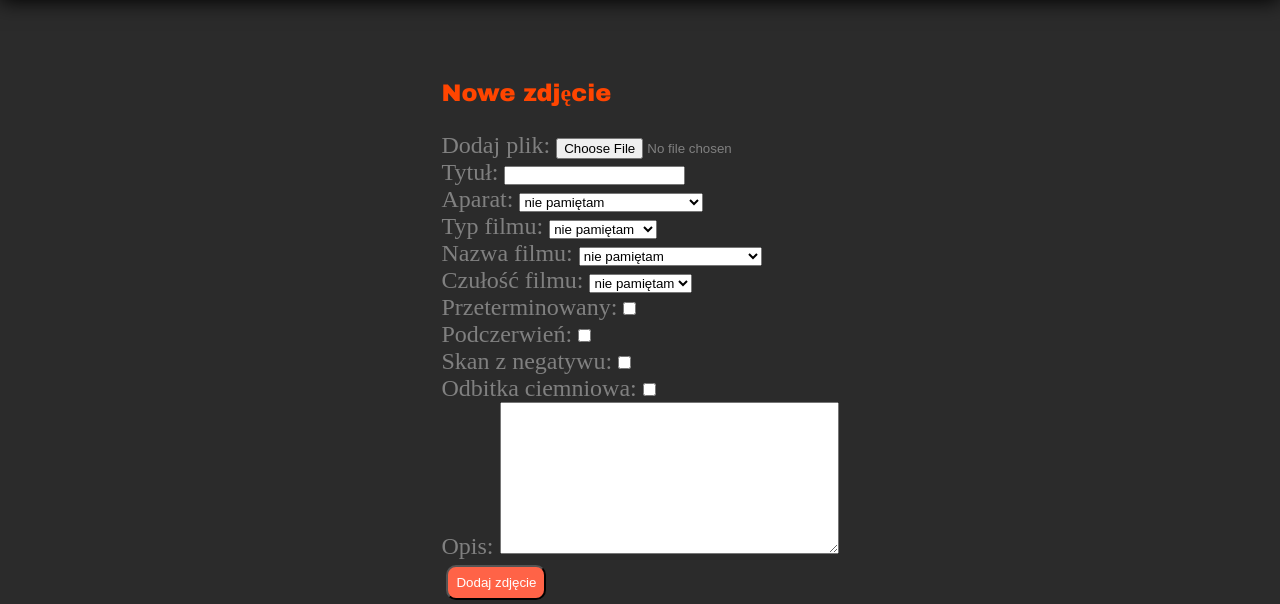
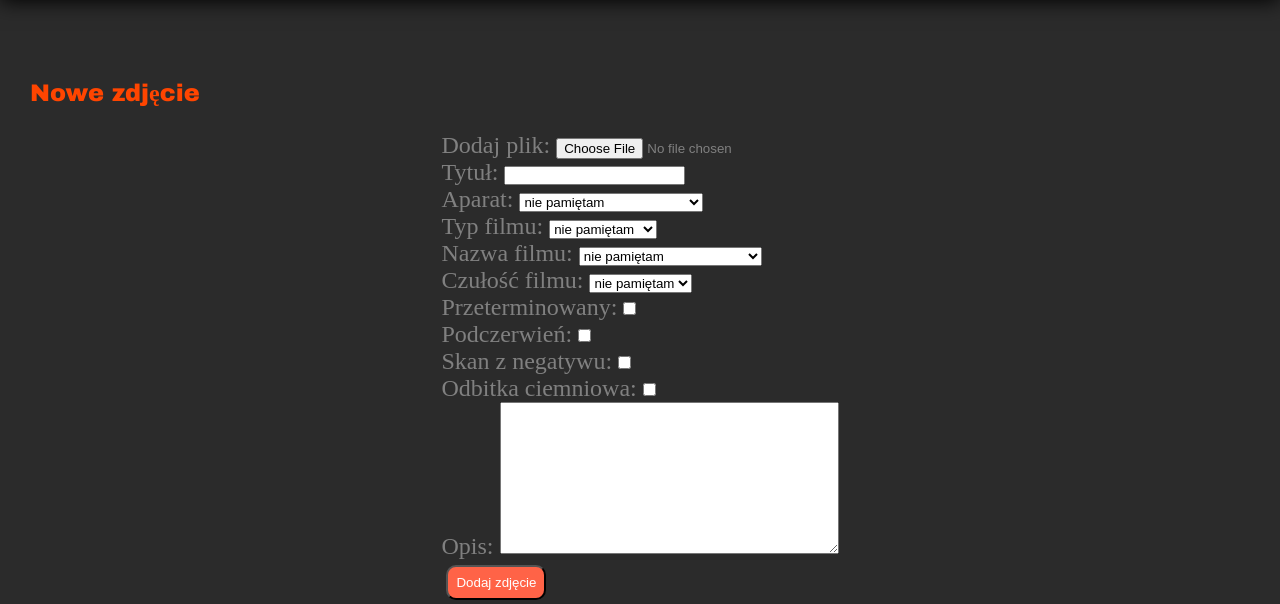
Before and after one commit to DorotaStaszczuk/SilverFox, a Django app: a page that uses SilverFox/templates/SilverFox/photo_form.html in a window 1280 px wide. Shown: the part 90-694 px from the top of the page. Run offline with Django 3.2, Linux system fonts and the light colour scheme; the visitor is signed in with stand-in values (Sample User, id 1).

Commit message:
div content removed, button put inside div

```diff
--- a/SilverFox/templates/SilverFox/photo_form.html
+++ b/SilverFox/templates/SilverFox/photo_form.html
@@ -1,12 +1,11 @@
 {% extends 'base.html' %}
-
 {% block content %}
-    <div class="content">
         <h2>Nowe zdjęcie</h2>
         <form method="post" enctype="multipart/form-data">
             {% csrf_token %}
             {{ form.as_p }}
-            <button type="submit" value="Dodaj zdjęcie">Dodaj zdjęcie</button>
+            <div>
+                <button type="submit" value="Dodaj zdjęcie">Dodaj zdjęcie</button>
+            </div>
         </form>
-    </div>
 {% endblock %}
```
